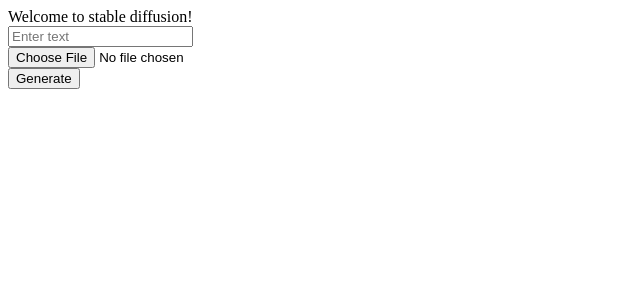
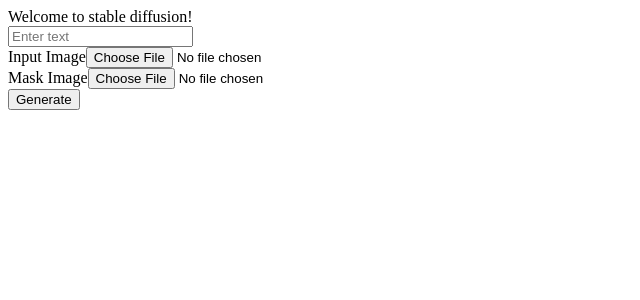
Before and after one commit to ghaikanav/stability-web-ui, a Next.js app: page /stability in a window 1280 px wide. Shown: the top 300 px of the page, without its empty margins (0-640 px from the left). Built offline with nearby package versions, Linux system fonts and the light colour scheme.

Commit message:
feat: take dynamic input and seprate components

```diff
--- /dev/null
+++ b/src/components/ImageInput/index.module.css
@@ -0,0 +1,8 @@
+.imageContainer {
+  display: flex;
+  gap: 8px;
+  flex-direction: column;
+  align-items: flex-end;
+  width: max-content;
+
+}
--- /dev/null
+++ b/src/components/ImageInput/index.tsx
@@ -0,0 +1,91 @@
+import Image from "next/image";
+import { ChangeEvent, Dispatch, SetStateAction, useRef, useState } from "react";
+import styles from "./index.module.css";
+
+interface IImageInputProps {
+  name: string;
+  label: string;
+  imageUrl: string | null
+  setImageUrl: Dispatch<SetStateAction<string | null>>;
+}
+export const ImageInput = (props: IImageInputProps) => {
+  const { name, label, imageUrl, setImageUrl } = props;
+
+
+  const fileInputRef = useRef<HTMLInputElement>(null);
+  const lastSelectedFileRef = useRef<File | null>(null);
+
+  const handleFileChange = (event: ChangeEvent<HTMLInputElement>) => {
+    if (event.target.files && event.target.files[0]) {
+      const file = event.target.files[0];
+      // Process the file here
+      console.log(file);
+
+      // Check if the same file is selected again
+      if (file.name === lastSelectedFileRef.current?.name) {
+        // Clear the input field
+        if (fileInputRef.current) {
+          fileInputRef.current.value = "";
+        }
+        return;
+      }
+
+      const reader = new FileReader();
+
+      reader.onloadend = () => {
+        setImageUrl(reader.result as string);
+        lastSelectedFileRef.current = file;
+      };
+
+      reader.readAsDataURL(file);
+
+      console.log(imageUrl);
+    }
+  };
+
+  const handleRemoveImage = () => {
+    setImageUrl(null);
+
+    lastSelectedFileRef.current = null;
+    if (fileInputRef.current) {
+      fileInputRef.current.value = "";
+    }
+  };
+
+  return (
+    <>
+      <div>
+        <label htmlFor={label}>{name}</label>
+        <input
+          name={label}
+          ref={fileInputRef}
+          type="file"
+          accept=".jpg, .jpeg, .png"
+          onChange={handleFileChange}
+        />
+      </div>
+      {imageUrl && (
+        <div className={styles.imageContainer}>
+          <button onClick={handleRemoveImage} style={{ cursor: "pointer" }}>
+            <svg
+              xmlns="http://www.w3.org/2000/svg"
+              viewBox="0 0 24 24"
+              width="12"
+              height="12"
+            >
+              <path fill="none" d="M0 0h24v24H0z" />
+              <path d="M19 6.41L17.59 5 12 10.59 6.41 5 5 6.41 10.59 12 5 17.59 6.41 19 12 13.41 17.59 19 19 17.59 13.41 12 19 6.41z" />
+            </svg>
+          </button>
+          <Image
+            src={imageUrl}
+            alt="Uploaded"
+            style={{ objectFit: "cover" }}
+            height={200}
+            width={200}
+          />
+        </div>
+      )}
+    </>
+  );
+};
--- a/src/pages/api/generate.ts
+++ b/src/pages/api/generate.ts
@@ -14,15 +14,17 @@
 ) {
   const {
     promptMessage,
-    imageUrl,
-  }: { promptMessage: string; imageUrl: string } = JSON.parse(req.body);
+    inputImageUrl,
+    maskImageUrl,
+  }: { promptMessage: string; inputImageUrl: string; maskImageUrl: string } =
+    JSON.parse(req.body);
 
-  console.log("body", promptMessage, imageUrl);
+  console.log("body", promptMessage, inputImageUrl, maskImageUrl);
 
   const request = buildGenerationRequest("stable-diffusion-xl-1024-v0-9", {
     type: "image-to-image-masking",
-    initImage: Buffer.from(imageUrl.split(",")[1], "base64"),
-    maskImage: fs.readFileSync("src/sources/mask.png"),
+    initImage: Buffer.from(inputImageUrl.split(",")[1], "base64"),
+    maskImage: Buffer.from(maskImageUrl.split(",")[1], "base64"),
     prompts: [
       {
         text: promptMessage,
--- a/src/pages/stability/index.module.css
+++ b/src/pages/stability/index.module.css
@@ -1,11 +1,3 @@
-.imageContainer {
-  display: flex;
-  gap: 8px;
-  flex-direction: column;
-  align-items: flex-end;
-  width: max-content;
-
-}
 .crossIcon {
   height: 1rem;
   width: 1rem;
--- a/src/pages/stability/index.tsx
+++ b/src/pages/stability/index.tsx
@@ -1,62 +1,25 @@
-import Image from "next/image";
-import { ChangeEvent, useRef, useState } from "react";
-import styles from "./index.module.css";
+import { ChangeEvent, useState } from "react";
+import { ImageInput } from "@/components/ImageInput";
 
 export const Stability = () => {
-  const [imageUrl, setImageUrl] = useState<string | null>(null);
+  const [inputImageUrl, setInputImageUrl] = useState<string | null>(null);
+  const [maskImageUrl, setMaskImageUrl] = useState<string | null>(null);
   const [textInput, setTextInput] = useState<string>("");
-  const fileInputRef = useRef<HTMLInputElement>(null);
-  const lastSelectedFileRef = useRef<File | null>(null);
-
-  const handleFileChange = (event: ChangeEvent<HTMLInputElement>) => {
-    if (event.target.files && event.target.files[0]) {
-      const file = event.target.files[0];
-      // Process the file here
-      console.log(file);
-
-      // Check if the same file is selected again
-      if (file.name === lastSelectedFileRef.current?.name) {
-        // Clear the input field
-        if (fileInputRef.current) {
-          fileInputRef.current.value = "";
-        }
-        return;
-      }
-
-      const reader = new FileReader();
-
-      reader.onloadend = () => {
-        setImageUrl(reader.result as string);
-        lastSelectedFileRef.current = file;
-      };
-
-      reader.readAsDataURL(file);
-
-      console.log(imageUrl);
-    }
-  };
-
-  const handleRemoveImage = () => {
-    setImageUrl(null);
-
-    lastSelectedFileRef.current = null;
-    if (fileInputRef.current) {
-      fileInputRef.current.value = "";
-    }
-  };
 
   const handleTextInputChange = (event: ChangeEvent<HTMLInputElement>) => {
     setTextInput(event.target.value);
   };
 
   const handleGenerate = async () => {
-
-    const requestBody =
-    {
+    const requestBody = {
       promptMessage: textInput,
-      imageUrl
-    }
-    const res = await fetch("/api/generate", { method: "POST", body: JSON.stringify(requestBody) })
+      inputImageUrl,
+      maskImageUrl,
+    };
+    const res = await fetch("/api/generate", {
+      method: "POST",
+      body: JSON.stringify(requestBody),
+    })
       .then((response) => response.json())
       .catch((error) => console.error("Error fetching data:", error));
   };
@@ -72,37 +35,18 @@
           placeholder="Enter text"
         />
       </div>
-      <div>
-        <input
-          ref={fileInputRef}
-          type="file"
-          accept=".jpg, .jpeg, .png"
-          onChange={handleFileChange}
-        />
-      </div>
-
-      {imageUrl && (
-        <div className={styles.imageContainer}>
-          <button onClick={handleRemoveImage} style={{ cursor: "pointer" }}>
-            <svg
-              xmlns="http://www.w3.org/2000/svg"
-              viewBox="0 0 24 24"
-              width="12"
-              height="12"
-            >
-              <path fill="none" d="M0 0h24v24H0z" />
-              <path d="M19 6.41L17.59 5 12 10.59 6.41 5 5 6.41 10.59 12 5 17.59 6.41 19 12 13.41 17.59 19 19 17.59 13.41 12 19 6.41z" />
-            </svg>
-          </button>
-          <Image
-            src={imageUrl}
-            alt="Uploaded"
-            style={{ objectFit: "cover" }}
-            height={200}
-            width={200}
-          />
-        </div>
-      )}
+      <ImageInput
+        name={"Input Image"}
+        label={"inputImage"}
+        imageUrl={inputImageUrl}
+        setImageUrl={setInputImageUrl}
+      />
+      <ImageInput
+        name={"Mask Image"}
+        label={"maskImage"}
+        imageUrl={maskImageUrl}
+        setImageUrl={setMaskImageUrl}
+      />
 
       <button onClick={handleGenerate}>Generate</button>
     </>
```
Also changed, not shown: image-44332211.png, src/sources/mask_man.png (added).
